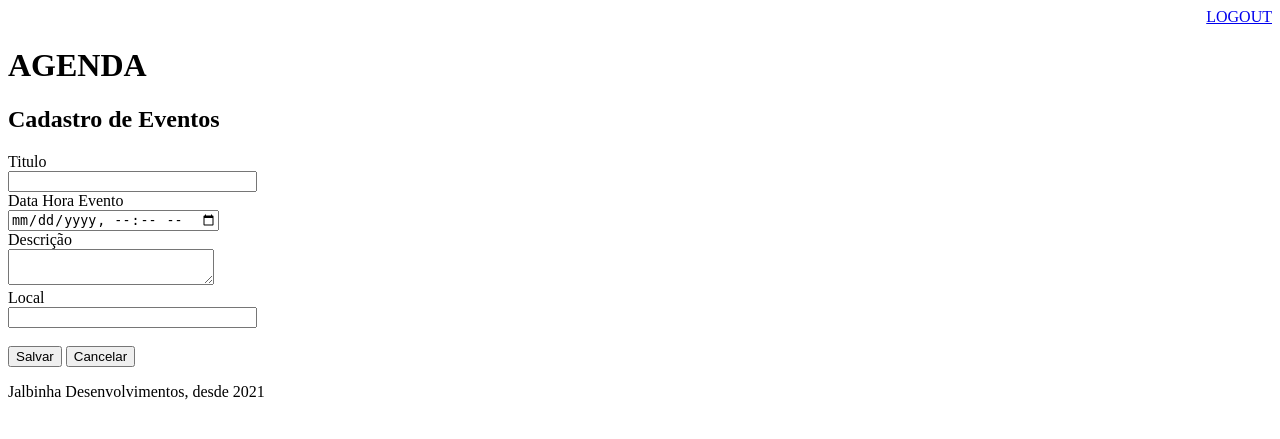
After one commit to GustavoVn3/agenda-python, a Django app: page /evento/ in a window 1280 px wide. The commit adds this page. Shown: the top 439 px of the page. Run offline with Django 3.2, Linux system fonts and the light colour scheme; a user stored in the database is signed in.

Commit message:
add evento

```diff
--- a/agenda/urls.py
+++ b/agenda/urls.py
@@ -21,6 +21,8 @@ from django.views.generic import RedirectView
 urlpatterns = [
     path('admin/', admin.site.urls),
     path('eventos/', views.event),
+    path('evento/', views.eventos),
+    path('evento/submit', views.submit_evento),
     path('', RedirectView.as_view(url='/eventos/')),
     path('login/', views.login_user),
     path('logout/', views.logout_user),
--- a/core/views.py
+++ b/core/views.py
@@ -24,6 +24,25 @@ def submit_login(request):
     return redirect('/')
 
 @login_required(login_url='/login/')
+def submit_evento(request):
+    if request.POST:
+        titulo = request.POST.get('titulo')
+        descricao = request.POST.get('descricao')
+        data_evento = request.POST.get('data_evento')
+        local = request.POST.get('local')
+        usuario = request.user
+        Evento.objects.create(titulo=titulo,
+                              descricao=descricao,
+                              data_evento=data_evento,
+                              local=local,
+                              usuario=usuario)
+    return redirect('/')
+
+@login_required(login_url='/login/')
+def eventos(request):
+    return render(request, 'evento.html')
+
+@login_required(login_url='/login/')
 def event(request):
     usuario = request.user
     tit = Evento.objects.filter(usuario=usuario)
--- a/templates/agenda.html
+++ b/templates/agenda.html
@@ -2,6 +2,9 @@
 
     {% block content %}
         <h2>Agendamentos</h2>
+        <a href="/evento">
+            <button type="button">Novo Evento</button>
+        </a>
         {% for evento in eventos %}
             <ul>
                 <li>{{ evento.titulo}} - {{ evento.get_data_evento }}</li>
--- /dev/null
+++ b/templates/evento.html
@@ -0,0 +1,29 @@
+{% extends "model-page.html" %}
+
+{% block content %}
+    <h2>Cadastro de Eventos</h2>
+    <form action="submit" method="post">{% csrf_token %}
+        <label>Titulo</label>
+        <br>
+        <input name="titulo" type="text" size="28px">
+        <br>
+        <label>Data Hora Evento</label>
+        <br>
+        <input name="data_evento" type="datetime-local">
+        <br>
+        <label>Descrição</label>
+        <br>
+        <textarea name="descricao" cols="23" rows="2"></textarea>
+        <br>
+        <label>Local</label>
+        <br>
+        <input name="local" type="text" size="28px">
+        <br>
+        <br>
+        <button type="submit">Salvar</button>
+        <a href="/">
+            <button type="button">Cancelar</button>
+        </a>
+    </form>
+
+{% endblock %}
```
Also changed, not shown: db.sqlite3.
